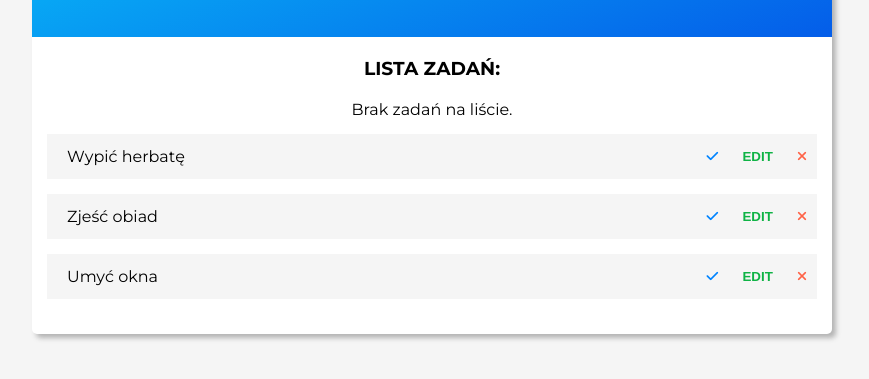
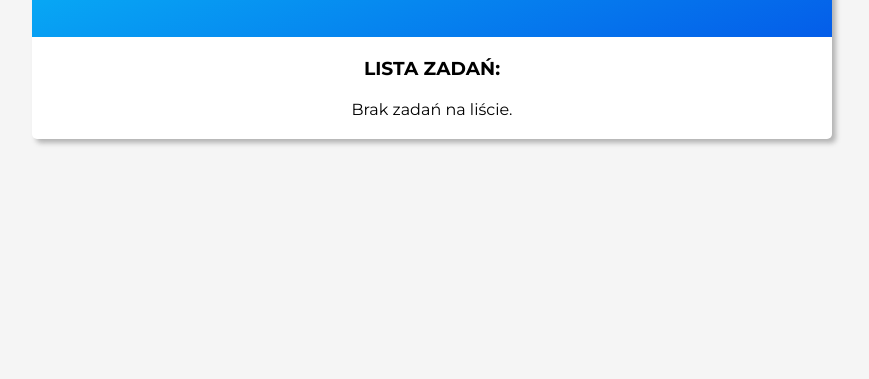
Before and after one commit to Mathias007/todo-advanced, a plain HTML site: page index.html in a window 1280 px wide. Shown: the part 257-636 px from the top of the page, without its empty margins (208-1077 px from the left). Drawn offline with Linux system fonts and the light colour scheme.

Commit message:
check tools click & toggle 'completed' class; clean index.html

```diff
--- a/index.html
+++ b/index.html
@@ -30,42 +30,19 @@
                 <h3>Lista zadań:</h3>
                 <p class="alert-info">Brak zadań na liście.</p>
                 <ul>
-                    <li id="test">
+                    <!-- single task html schema below:
+                        <li id="test">
                         Wypić herbatę
                         <div class="tools">
                             <button class="complete">
                                 <i class="fas fa-check"></i>
                             </button>
-                            <button class="edit">EDIT</button>
+                            <button class="edit">EDYTUJ</button>
                             <button class="delete">
                                 <i class="fas fa-times"></i>
                             </button>
                         </div>
-                    </li>
-                    <li id="test2">
-                        Zjeść obiad
-                        <div class="tools">
-                            <button class="complete">
-                                <i class="fas fa-check"></i>
-                            </button>
-                            <button class="edit">EDIT</button>
-                            <button class="delete">
-                                <i class="fas fa-times"></i>
-                            </button>
-                        </div>
-                    </li>
-                    <li id="test3">
-                        Umyć okna
-                        <div class="tools">
-                            <button class="complete">
-                                <i class="fas fa-check"></i>
-                            </button>
-                            <button class="edit">EDIT</button>
-                            <button class="delete">
-                                <i class="fas fa-times"></i>
-                            </button>
-                        </div>
-                    </li>
+                    </li> -->
                 </ul>
             </div>
         </div>
--- a/script.js
+++ b/script.js
@@ -33,6 +33,7 @@ const prepareDOMElements = () => {
 const prepareDOMEvents = () => {
     $addBtn.addEventListener("click", addNewTask);
     $todoInput.addEventListener("keyup", enterCheck);
+    $ulList.addEventListener("click", checkClick);
 };
 
 const addNewTask = () => {
@@ -80,4 +81,17 @@ const createToolsArea = () => {
     toolsPanel.appendChild(deleteBtn);
 };
 
+const checkClick = (e) => {
+    if (e.target.classList !== "") {
+        if (e.target.closest("button").classList.contains("complete")) {
+            e.target.closest("li").classList.toggle("completed");
+            e.target.closest("button").classList.toggle("completed");
+        } else if (e.target.closest("button").classList.contains("edit")) {
+            console.log("edit");
+        } else if (e.target.closest("button").classList.contains("delete")) {
+            console.log("delete");
+        }
+    }
+};
+
 document.addEventListener("DOMContentLoaded", main);
```
